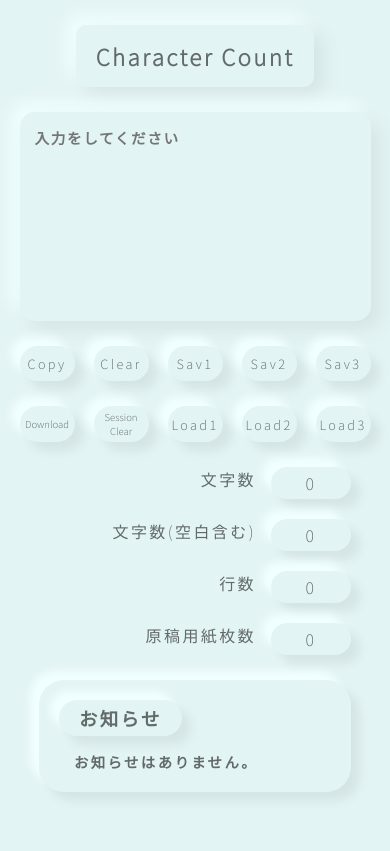
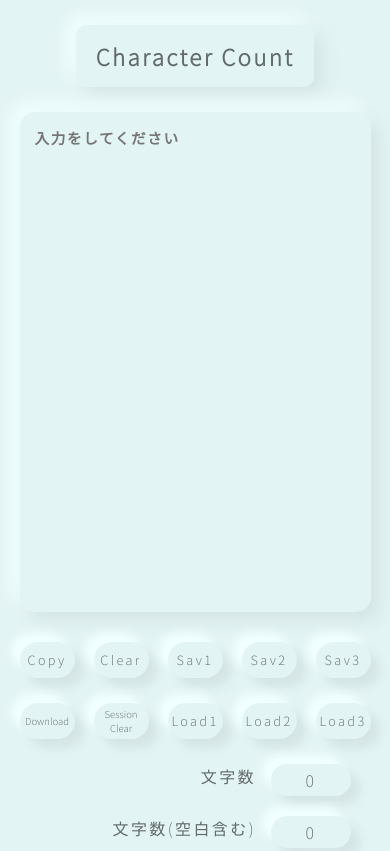
Before and after one commit to kakutora/chrCount, a plain HTML site: page index.html in a window 390 px wide. Shown: the top 851 px of the page. Drawn offline with Linux system fonts and the light colour scheme.

Commit message:
Add files via upload

```diff
--- a/style.css
+++ b/style.css
@@ -120,9 +120,9 @@ body {
     align-items: center;
     gap: 25px;
     flex-direction: column;
-    width: 90%;
+    width: 90vw;
     max-width: 800px;
-    height: 330px;
+    height: initial;
     margin: 0 auto;
     margin-top: 25px;
   }
@@ -166,7 +166,7 @@ body {
   #inputArea__box {
     resize: none;
     width: 100%;
-    height: 100%;
+    height: 500px;
     padding: 15px;
     color: #000000c0;
     font-size: 0.915rem;
```
